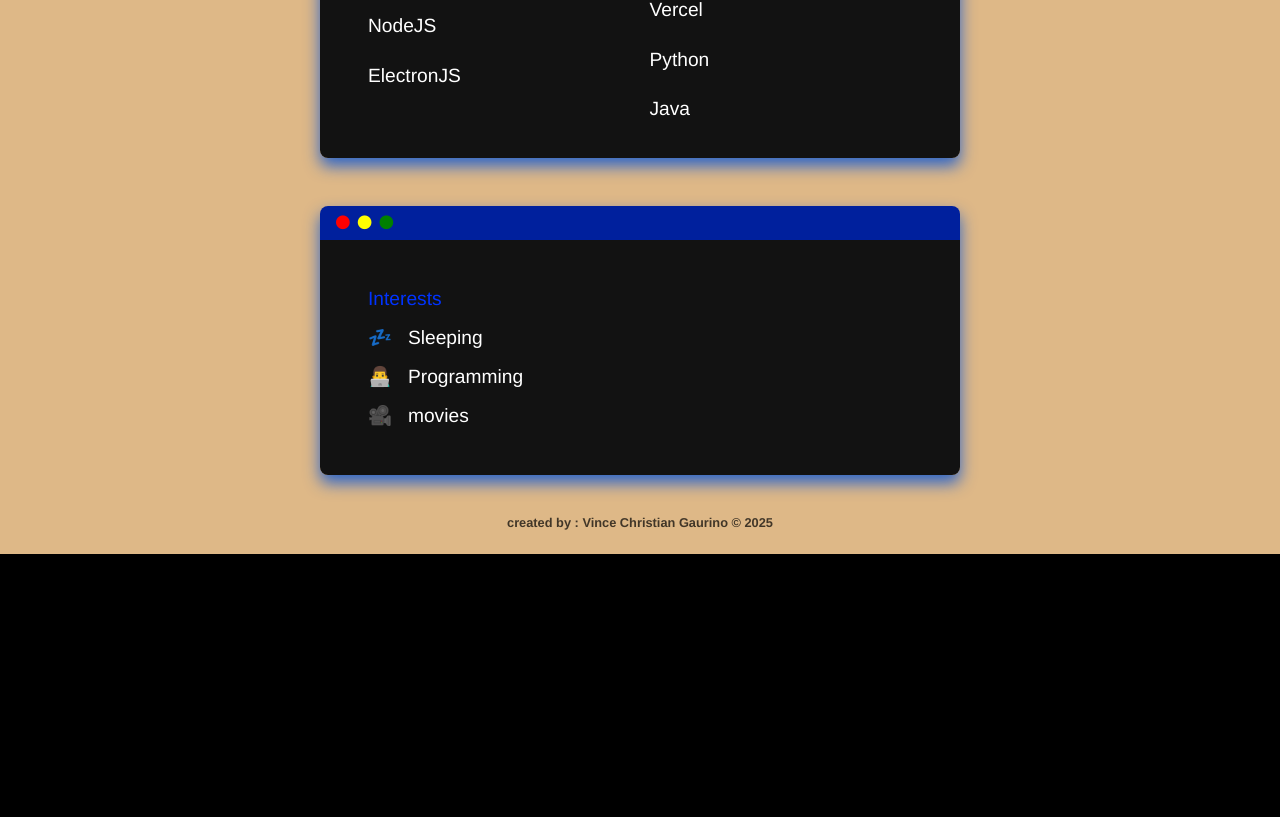
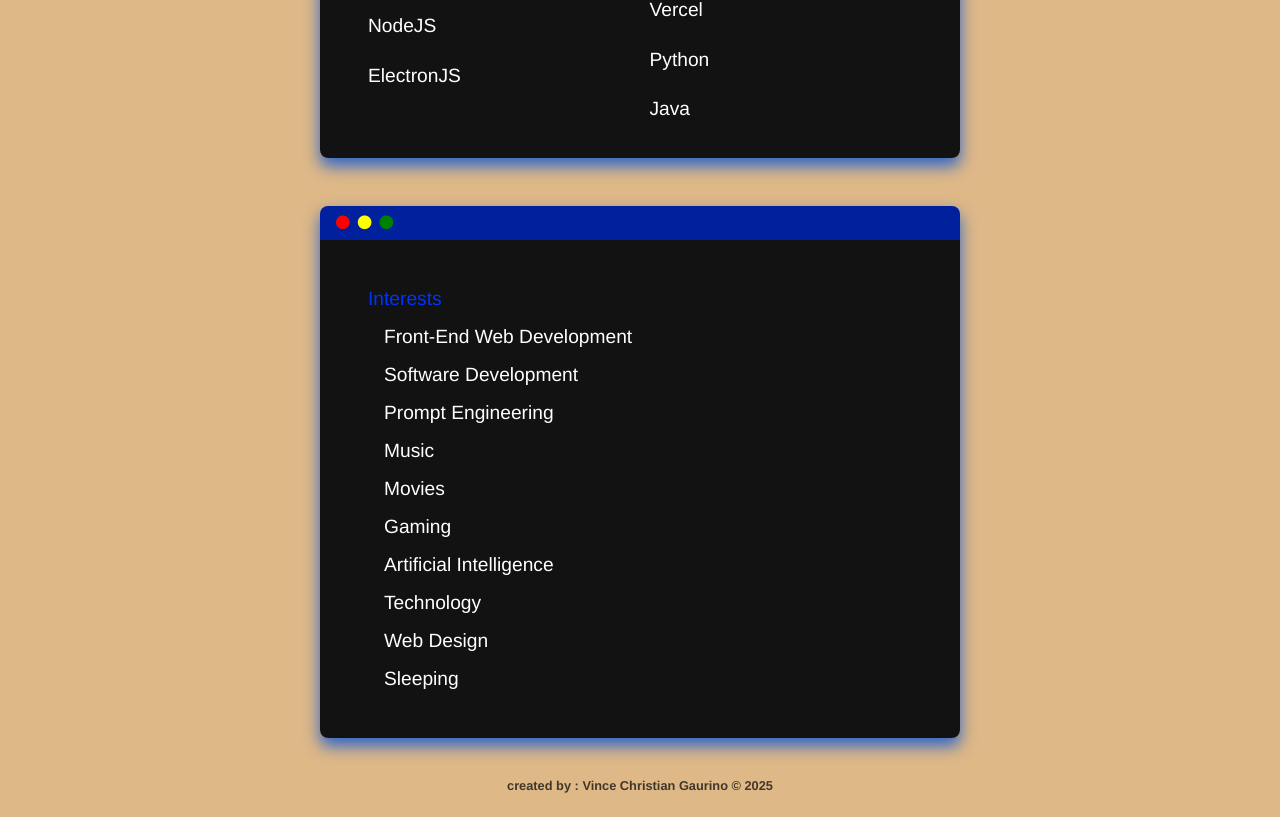
Before and after one commit to VnCi23/000, a React (Create React App) app: page /about in a window 1280 px wide. Shown: the part 940-1757 px from the top of the page. Before the commit the page ends 1494 px from the top, so only its background shows below. Built offline with nearby package versions, Linux system fonts and the light colour scheme; the HTML template or start-up script is replaced by a standard one; a web font is replaced by a local one.

Commit message:
Update color scheme in BaseLayout and Navbar; refine hobbies in Info.js

```diff
--- a/src/components/BaseLayout.module.scss
+++ b/src/components/BaseLayout.module.scss
@@ -6,7 +6,7 @@ footer {
 }
 
 .dark {
-  background-color:rgb(18, 18, 18);
+  background-color:#111111;
   color: $white;
   transition: all 400ms;
 
--- a/src/components/Navbar.module.scss
+++ b/src/components/Navbar.module.scss
@@ -6,7 +6,7 @@ nav {
 }
 
 .dark {
-  background-color: rgb(18, 18, 18);
+  background-color: #111111;
 }
 
 
--- a/src/info/Info.js
+++ b/src/info/Info.js
@@ -39,7 +39,7 @@ export const info = {
     firstName: "Vince Christian Gaurino",
     // lastName: "Gaurino",
     initials: "js", // the example uses first and last, but feel free to use three or more if you like.
-    position: "Aspiring Software-Developer",
+    position: "Aspiring Software Developer",
     selfPortrait: self, // don't change this unless you want to name your self-portrait in the "img" folder something else!
     gradient: `-webkit-linear-gradient(135deg, ${colors})`, // don't change this either
     baseColor: colors[0],
@@ -86,17 +86,46 @@ export const info = {
     ,
     hobbies: [
         {
-            label: 'Sleeping',
-            emoji: '💤'
+            label: 'Front-End Web Development',
+            // emoji: '🧑‍💻'
         },
         {
-            label: 'Programming',
-            emoji: '👨‍💻'
+            label: 'Software Development',
+            // emoji: '💻'
         },
         {
-            label: 'movies',
-            emoji: '🎥'
+            label: 'Prompt Engineering',
+            // emoji: '🧑‍🔬'
         },
+        {
+            label: 'Music',
+            // emoji: '🧑‍🔬'
+        },
+        {
+            label: 'Movies',
+            // emoji: '👨‍💻'
+        },
+        {
+            label: 'Gaming',
+            // emoji: ''
+        },
+        {
+            label: 'Artificial Intelligence',
+            // emoji: '👨‍💻'
+        },
+        {
+            label: 'Technology',
+            // emoji: ''
+        },
+        {
+            label: 'Web Design',
+            // emoji: ''
+        },
+        {
+            label: 'Sleeping',
+            // emoji: ''
+        },
+
 // Same as above, change the emojis to match / relate to your hobbies or interests.
 // You can also remove the emojis if you'd like, I just think they look cute :P
     ],
```
